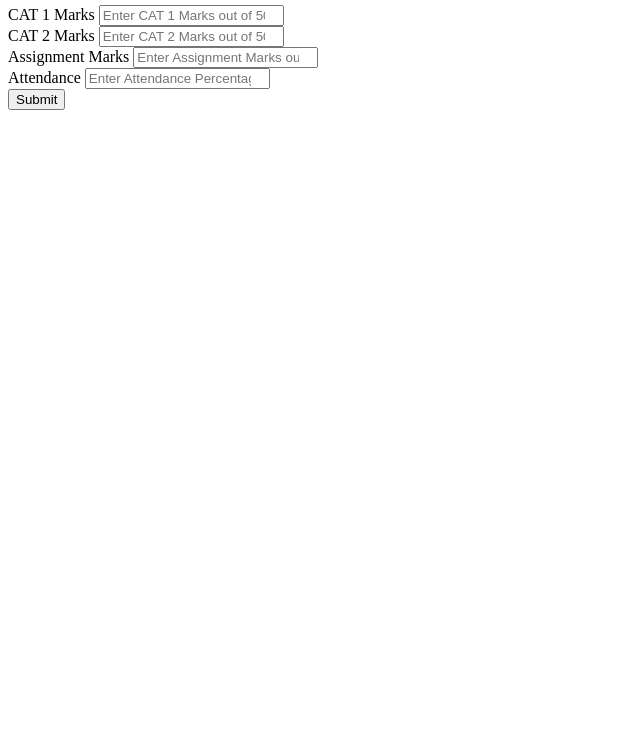
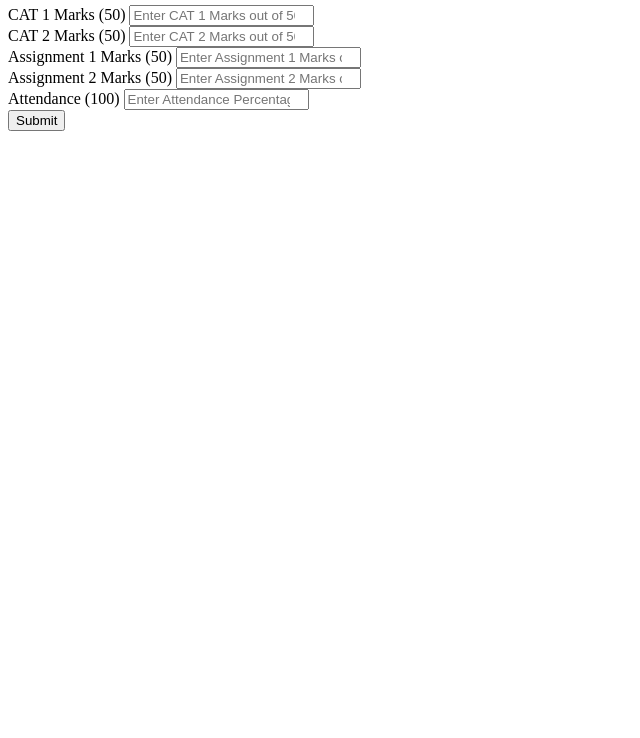
Before and after one commit to Aathixh/B-Tech-Internals-Calculator, a plain HTML site: page index.html in a window 1280 px wide. Shown: the part 62-800 px from the top of the page, without its empty margins (0-640 px from the left). Drawn offline with Linux system fonts and the light colour scheme.

Commit message:
Input updated

```diff
--- a/index.html
+++ b/index.html
@@ -8,32 +8,39 @@
   <body>
     <div class="container">
       <h2>Internals Calculator</h2>
-      <label>CAT 1 Marks</label>
+      <label>CAT 1 Marks (50) </label>
       <input
         type="number"
         id="cat1"
         placeholder="Enter CAT 1 Marks out of 50"
       />
       <br />
-      <label>CAT 2 Marks</label>
+      <label>CAT 2 Marks (50) </label>
       <input
         type="number"
         id="cat2"
         placeholder="Enter CAT 2 Marks out of 50"
       />
       <br />
-      <label>Assignment Marks</label>
+      <label>Assignment 1 Marks (50) </label>
       <input
         type="number"
         id="assignment"
-        placeholder="Enter Assignment Marks out of 50"
+        placeholder="Enter Assignment 1 Marks out of 50"
       />
       <br />
-      <label>Attendance</label>
+      <label>Assignment 2 Marks (50) </label>
+      <input
+        type="number"
+        id="assignment"
+        placeholder="Enter Assignment 2 Marks out of 50"
+      />
+      <br />
+      <label>Attendance (100) </label>
       <input
         type="number"
         id="attendance"
-        placeholder="Enter Attendance Percentage "
+        placeholder="Enter Attendance Percentage"
       />
       <br />
       <input type="SUBMIT" id="submit" placeholder="SUBMIT" />
```
